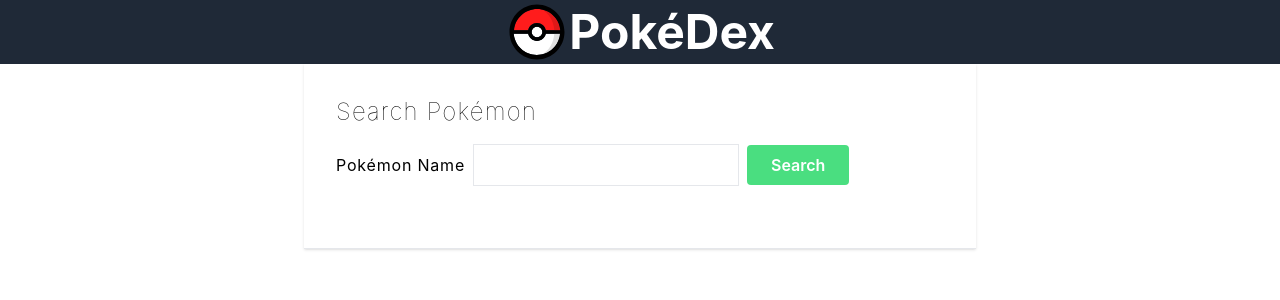
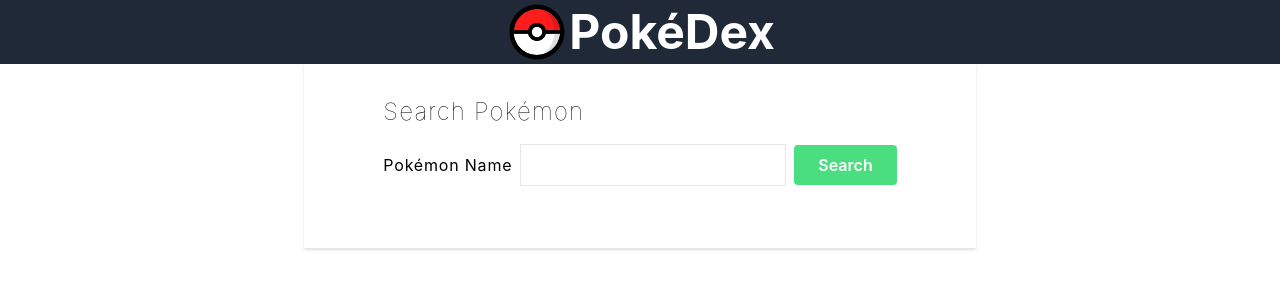
Before and after one commit to shubhamk47/pokedex, a React (Create React App) app: page / in a window 1280 px wide. Shown: the top 300 px of the page. Built offline with nearby package versions, Linux system fonts and the light colour scheme.

Commit message:
Added loading spinner

```diff
--- a/public/index.html
+++ b/public/index.html
@@ -5,6 +5,7 @@
     <link rel="icon" href="%PUBLIC_URL%/favicon.ico" />
     <meta name="viewport" content="width=device-width, initial-scale=1" />
     <meta name="theme-color" content="#000000" />
+    <meta name="referrer" content="no-referrer"/>
     <meta
       name="description"
       content="Web site created using create-react-app"
--- /dev/null
+++ b/src/assets/css/loading_spinner.css
@@ -0,0 +1,44 @@
+*
+{
+    -webkit-box-sizing: border-box;
+       -moz-box-sizing: border-box;
+            box-sizing: border-box;
+}
+
+.wrapper
+{
+    position: absolute;
+    top: 50%;
+    left: 50%;
+
+   transform: translate(-50%, -50%);
+
+}
+
+.pokeball {
+  width: 60px;
+  height: 60px;
+  background-color: #fff;
+  position: relative;
+  overflow: hidden;
+  animation: frames 1.2s  linear 0s infinite;
+}
+
+/* AnimationFrames */
+@keyframes frames{
+  0% {
+    transform: rotate(0deg);
+  }
+  25%{
+    transform: rotate(20deg);
+  }
+  50%{
+      transform: rotate(0deg);
+  }
+  75%{
+      transform: rotate(-20deg);
+  }
+  100%{
+      transform: rotate(0);
+  }
+}
--- /dev/null
+++ b/src/components/LoadingSpinner.js
@@ -0,0 +1,15 @@
+import React from 'react';
+import pokeball from '../assets/images/Poké_Ball_icon.svg';
+
+
+const LoadingSpinner = () => {
+    return (
+        <div className="spinner-container flex items-center justify-center">
+            <div className="loading-spinner pokeball">
+                <img src={pokeball} alt="pokeball"></img>
+            </div>
+        </div>
+    );
+}
+
+export default LoadingSpinner;
--- a/src/components/SearchPokemon.js
+++ b/src/components/SearchPokemon.js
@@ -1,13 +1,16 @@
 import React, { useState } from 'react';
 import PokemonService from '../service/PokemonService';
+import '../assets/css/loading_spinner.css';
+import LoadingSpinner from './LoadingSpinner';
 
 const SearchPokemon = () => {
 
     const [pokemonName, setPokemonName] = useState();
-    const [loading, setLoading] = useState(true);
-    const [pokemonInfo, setPokemonInfo] = useState();
+    const [loading, setLoading] = useState(false);
+    const [pokemonInfo, setPokemonInfo] = useState(null);
     const [errorResponse, setErrorResponse] = useState(null);
     const [imageUrl, setImageUrl] = useState(null);
+
     const handleChange = (e) => {
         const value = e.target.value;
         setPokemonName(value);
@@ -18,10 +21,11 @@
         if(pokemonName != null && pokemonName.trim() !== ""){
             setLoading(true);
             try{
-                const response = await PokemonService.searchPokemon(pokemonName.trim());
+                let name = pokemonName.trim().toLowerCase();
+                const response = await PokemonService.searchPokemon(name);
                 setErrorResponse(null);
                 setPokemonInfo(response.data);
-                const imgUrl = await PokemonService.getPageSource(String(response.data.id).padStart(3,"0"), pokemonName.charAt(0).toUpperCase() + pokemonName.slice(1) + ".png");
+                const imgUrl = await PokemonService.getPageSource(String(response.data.id).padStart(3,"0"), name.charAt(0).toUpperCase() + name.slice(1) + ".png");
                 setImageUrl(imgUrl.data);
             }catch(error){
                 if(error.response.status === 404){
@@ -36,30 +40,33 @@
     }
 
     return (
-        <div className='flex max-w-2xl mx-auto shadow border-b'>
-            <div className='px-8 py-8'>
+        <div className='flex max-w-2xl mx-auto shadow border-b items-center justify-center'>
+            <div className='items-center justify-center px-8 py-8'>
                 <div className='font-thin text-2xl tracking-wider'>
                     Search Pokémon
                 </div>
-                <div className='items-center justify-center h-14 w-full my-4'>
-                    <label className='tracking-wider'>Pokémon Name</label>
-                    <input type="text" name="pokemonName" value={ pokemonName } onChange={(e) => handleChange(e)} className='border p-2 mx-2'></input>
-                    <button className='rounded text-white font-semibold bg-green-400 hover:bg-green-700 py-2 px-6' onClick={searchPokemonApi}>Search</button>
+                <div className='h-14 w-full my-4'>
+                        <label className='tracking-wider'>Pokémon Name</label>
+                        <input type="text" name="pokemonName" value={ pokemonName } onChange={(e) => handleChange(e)} className='border p-2 mx-2'></input>
+                        <button className='rounded text-white font-semibold bg-green-400 hover:bg-green-700 py-2 px-6' onClick={searchPokemonApi} disabled={loading}>Search</button>
                 </div>
-                {!loading && errorResponse === null && (
-                    <div className='flex items-center justify-center'>
-                        {/* <img src={pokemonInfo.sprites['front_default']} alt="pokemon" width="300px" height="300px"/>  */}
-                        <img src={imageUrl} alt="pokemon" width="300px" height="300px"/>
-                        <h1 className='font-bold text-5xl' style={{textTransform: 'capitalize'}}>{pokemonInfo.name}</h1>
-                    </div>
+                {loading && (<LoadingSpinner  />)}
+                {!loading && pokemonInfo !== null && errorResponse === null && (
+                        <><div className='flex items-center justify-center'>
+                            <h1 className='text-5xl tracking-wider font-thin' style={{ textTransform: 'capitalize'}}>{ pokemonInfo.name }   #{pokemonInfo.id}</h1>
+                        </div>
+                        <div className='flex items-center justify-center'>
+                            <img src={imageUrl} alt="pokemon" width="300px" height="300px"/>
+                        </div></>
                 )}
                 {errorResponse && (
                     <div className='flex items-center justify-center'>
-                        <h1 className='font-bold text-3xl'>{errorResponse}</h1>
+                        <h1 className='font-bold text-2xl'>{errorResponse}</h1>
                     </div>
                 )}
             </div>
         </div>
+
     );
 }
 
--- a/src/service/PokemonService.js
+++ b/src/service/PokemonService.js
@@ -8,7 +8,6 @@
     }
 
     getPageSource(pokemonId, pokemonName){
-        console.log(pokemonName);
         return axios.post("http://localhost:8080/" +  pokemonId + pokemonName);
     }
 }
```
Also changed, not shown: src/index.css (line endings or trailing spaces), 1 other file (tests, documents, lock files or other folders).
